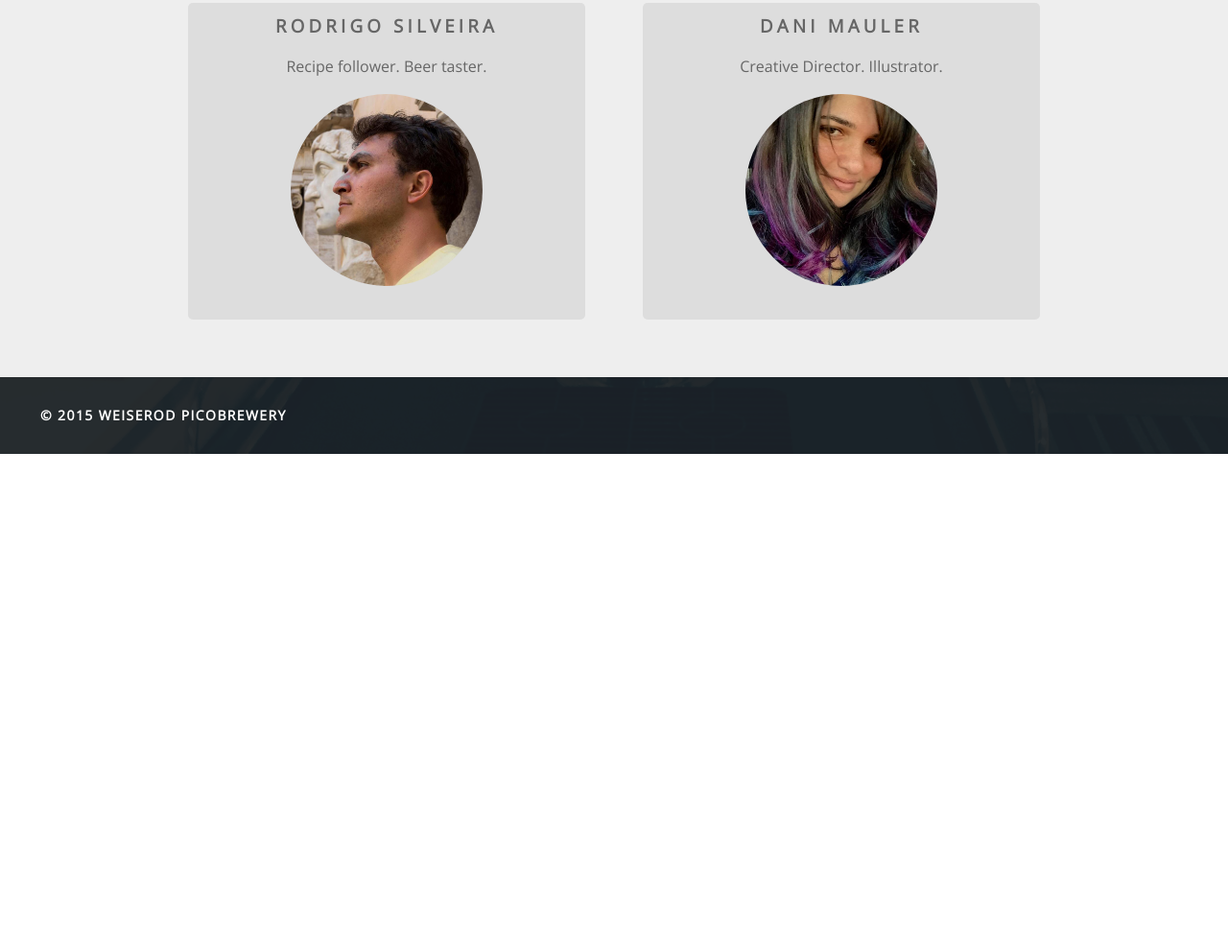
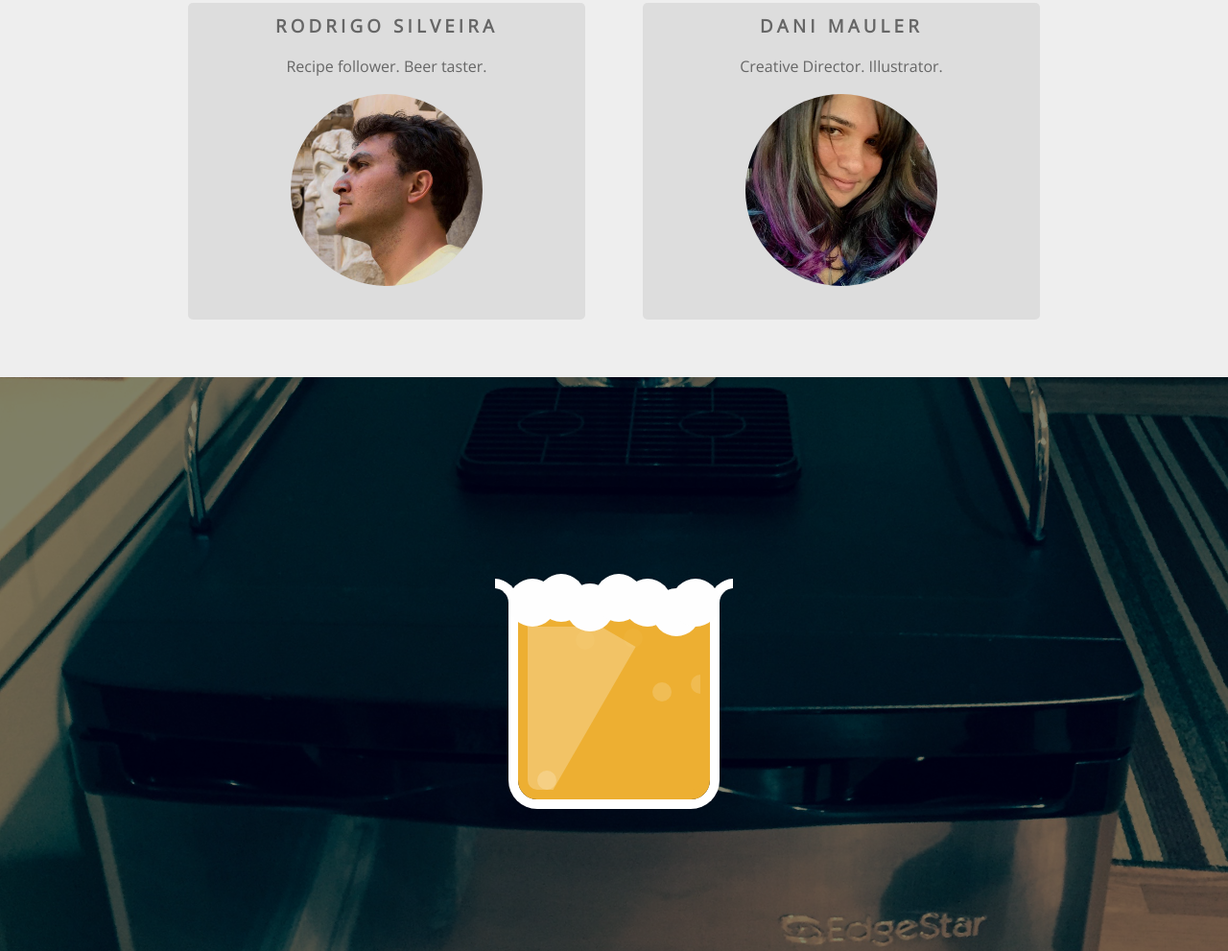
Before and after one commit to rodms10/weiserod, a plain HTML site: page index.html in a window 1280 px wide. Shown: the part 1809-2800 px from the top of the page at 96% size. Before the commit the page ends 2282 px from the top, so only its background shows below. Drawn offline with nearby package versions, Linux system fonts and the light colour scheme.

Commit message:
Update 2015-04-27T06:38:50.852Z

```diff
--- a/css/main.css
+++ b/css/main.css
@@ -51,10 +51,7 @@ h1, h2, h3, h4, h5, h6 {
 /* main container */
 
 .main-container {
-  background-image: -moz-linear-gradient(top, rgba(0,0,0,0.5), rgba(0,0,0,0.5)), url("../img/keg.jpg");
-  background-image: -webkit-linear-gradient(top, rgba(0,0,0,0.5), rgba(0,0,0,0.5)), url("../img/keg.jpg");
-  background-image: -ms-linear-gradient(top, rgba(0,0,0,0.5), rgba(0,0,0,0.5)), url("../img/keg.jpg");
-  background-image: linear-gradient(top, rgba(0,0,0,0.5), rgba(0,0,0,0.5)), url("../img/keg.jpg");
+  background-image: linear-gradient(to top, rgba(0,0,0,0.5), rgba(0,0,0,0.5)), url("../img/keg.jpg");
   background-attachment: fixed;
   background-position: center 3em;
   background-repeat: no-repeat;
@@ -66,18 +63,15 @@ h1, h2, h3, h4, h5, h6 {
 /* banner */
 
 #banner {
-  display: -moz-flex;
   display: -webkit-flex;
-  display: -ms-flex;
+  display: -ms-flexbox;
   display: flex;
-  -moz-flex-direction: column;
   -webkit-flex-direction: column;
-  -ms-flex-direction: column;
-  flex-direction: column;
-  -moz-justify-content: center;
+      -ms-flex-direction: column;
+          flex-direction: column;
   -webkit-justify-content: center;
-  -ms-justify-content: center;
-  justify-content: center;
+      -ms-flex-pack: center;
+          justify-content: center;
   margin: auto;
   cursor: default;
   height: 100vh;
@@ -91,14 +85,6 @@ h1, h2, h3, h4, h5, h6 {
 }
 
 #banner h2 {
-  -moz-transform: scale(1);
-  -webkit-transform: scale(1);
-  -ms-transform: scale(1);
-  transform: scale(1);
-  -moz-transition: -moz-transform 0.5s ease, opacity 0.5s ease;
-  -webkit-transition: -webkit-transform 0.5s ease, opacity 0.5s ease;
-  -ms-transition: -ms-transform 0.5s ease, opacity 0.5s ease;
-  transition: transform 0.5s ease, opacity 0.5s ease;
   display: inline-block;
   font-size: 1.75em;
   opacity: 1;
@@ -196,14 +182,12 @@ section.wrapper {
 }
 
 .section-column-container {
-  display: -moz-flex;
   display: -webkit-flex;
-  display: -ms-flex;
+  display: -ms-flexbox;
   display: flex;
-  -moz-justify-content: center;
   -webkit-justify-content: center;
-  -ms-justify-content: center;
-  justify-content: center;
+      -ms-flex-pack: center;
+          justify-content: center;
   margin: auto;
 }
 
@@ -291,3 +275,195 @@ img.avatar {
 .clearfix {
   *zoom: 1;
 }
+
+
+/* Beer container */
+
+#beer-container {
+  height: 250px;
+  margin: 200px auto;
+  overflow: hidden;
+  position: relative;
+  width: 248px;
+}
+
+#beer-container div {
+  position: absolute;
+}
+
+#beaker {
+  border: 10px solid #FFF;
+  border-top: 0;
+  border-radius: 0 0 30px 30px;
+  height: 200px;
+  left: 14px;
+  bottom: 0;
+  width: 200px;
+}
+
+#beaker:before,
+#beaker:after {
+  border: 10px solid #FFF;
+  border-bottom: 0;
+  border-radius: 30px 30px 0 0;
+  content: '';
+  height: 30px;
+  position: absolute;
+  top: -30px;
+  width: 30px;
+}
+
+#beaker:before { left: -50px; }
+#beaker:after { right: -50px; }
+
+#liquid {
+  background-color: #edaf32;
+  border: 10px solid #edaf32;
+  border-radius: 0 0 20px 20px;
+  bottom: 0;
+  /*height: 0px;*/
+  height: 170px;
+  overflow: hidden;
+  width: 180px;
+}
+
+#liquid:after {
+  background-color: rgba(255, 255, 255, 0.25);
+  bottom: -10px;
+  content: '';
+  height: 200px;
+  left: -40px;
+  position: absolute;
+  -webkit-transform: rotate(30deg);
+          transform: rotate(30deg);
+  width: 110px;
+}
+
+#liquid .bubble {
+  -webkit-animation-name: bubble;
+          animation-name: bubble;
+  -webkit-animation-iteration-count: infinite;
+          animation-iteration-count: infinite;
+  -webkit-animation-timing-function: linear;
+          animation-timing-function: linear;
+  background-color: rgba(255, 255, 255, 0.2);
+  bottom: 0;
+  border-radius: 10px;
+  height: 20px;
+  width: 20px;
+}
+
+@-webkit-keyframes bubble {
+  0% { bottom: 0; }
+
+   50% {
+     background-color: rgba(255, 255, 255, 0.2);
+      bottom: 80px;
+   }
+
+   100% {
+     background-color: rgba(255, 255, 255, 0);
+      bottom: 160px;
+   }
+}
+
+@keyframes bubble {
+  0% { bottom: 0; }
+
+   50% {
+     background-color: rgba(255, 255, 255, 0.2);
+      bottom: 80px;
+   }
+
+   100% {
+     background-color: rgba(255, 255, 255, 0);
+      bottom: 160px;
+   }
+}
+
+.bubble1 {
+  left: 10px;
+  -webkit-animation-delay: 1000ms;
+          animation-delay: 1000ms;
+  -webkit-animation-duration: 1000ms;
+          animation-duration: 1000ms;
+}
+
+.bubble2 {
+  left: 50px;
+  -webkit-animation-delay: 700ms;
+          animation-delay: 700ms;
+  -webkit-animation-duration: 1100ms;
+          animation-duration: 1100ms;
+}
+
+.bubble3 {
+  left: 100px;
+  -webkit-animation-delay: 1200ms;
+          animation-delay: 1200ms;
+  -webkit-animation-duration: 1300ms;
+          animation-duration: 1300ms;
+}
+
+.bubble4 {
+  left: 130px;
+  -webkit-animation-delay: 1100ms;
+          animation-delay: 1100ms;
+  -webkit-animation-duration: 700ms;
+          animation-duration: 700ms;
+}
+
+.bubble5 {
+  left: 170px;
+  -webkit-animation-delay: 1300ms;
+          animation-delay: 1300ms;
+  -webkit-animation-duration: 800ms;
+          animation-duration: 800ms;
+}
+
+/* Foam */
+
+.beer-foam {
+  position: absolute;
+  /*bottom: 10px;*/
+  bottom: 200px;
+}
+
+.foam-1, .foam-2, .foam-3, .foam-4,
+.foam-5, .foam-6, .foam-7 {
+  float: left;
+  position: absolute;
+  z-index: 999;
+  width: 50px;
+  height: 50px;
+  border-radius: 30px;
+  background-color: #fefefe;
+}
+.foam-1 {
+  top: -30px;
+  left: -10px;
+}
+.foam-2 {
+  top: -35px;
+  left: 20px;
+}
+.foam-3 {
+  top: -25px;
+  left: 50px;
+}
+.foam-4 {
+  top: -35px;
+  left: 80px;
+}
+.foam-5 {
+  top: -30px;
+  left: 110px;
+}
+.foam-6 {
+  top: -20px;
+  left: 140px;
+}
+.foam-7 {
+  top: -30px;
+  left: 160px;
+}
--- a/index.html
+++ b/index.html
@@ -67,8 +67,30 @@
             </ul>
         </section>
 
-        <!-- <div id="content">
-        </div> -->
+        <div id="content">
+            <div id="beer-container">
+              <div id="beaker">
+                <div class="beer-foam">
+                  <div class="foam-1"></div>
+                  <div class="foam-2"></div>
+                  <div class="foam-3"></div>
+                  <div class="foam-4"></div>
+                  <div class="foam-5"></div>
+                  <div class="foam-6"></div>
+                  <div class="foam-7"></div>
+                </div>
+
+                <div id="liquid">
+
+                  <div class="bubble bubble1"></div>
+                  <div class="bubble bubble2"></div>
+                  <div class="bubble bubble3"></div>
+                  <div class="bubble bubble4"></div>
+                  <div class="bubble bubble5"></div>
+                </div>
+              </div>
+            </div>
+        </div>
 
         <div class="footer-container">
             <footer class="wrapper">
```
